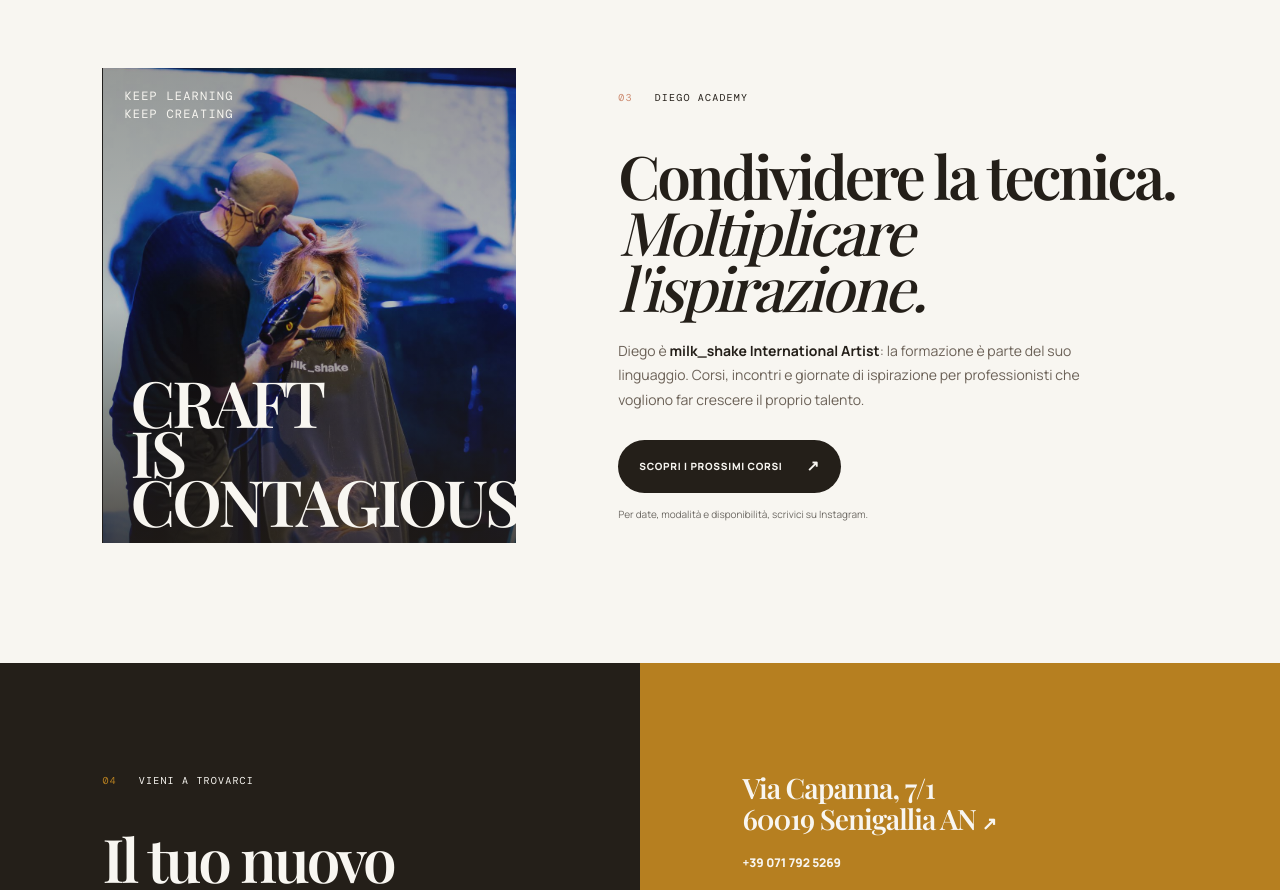
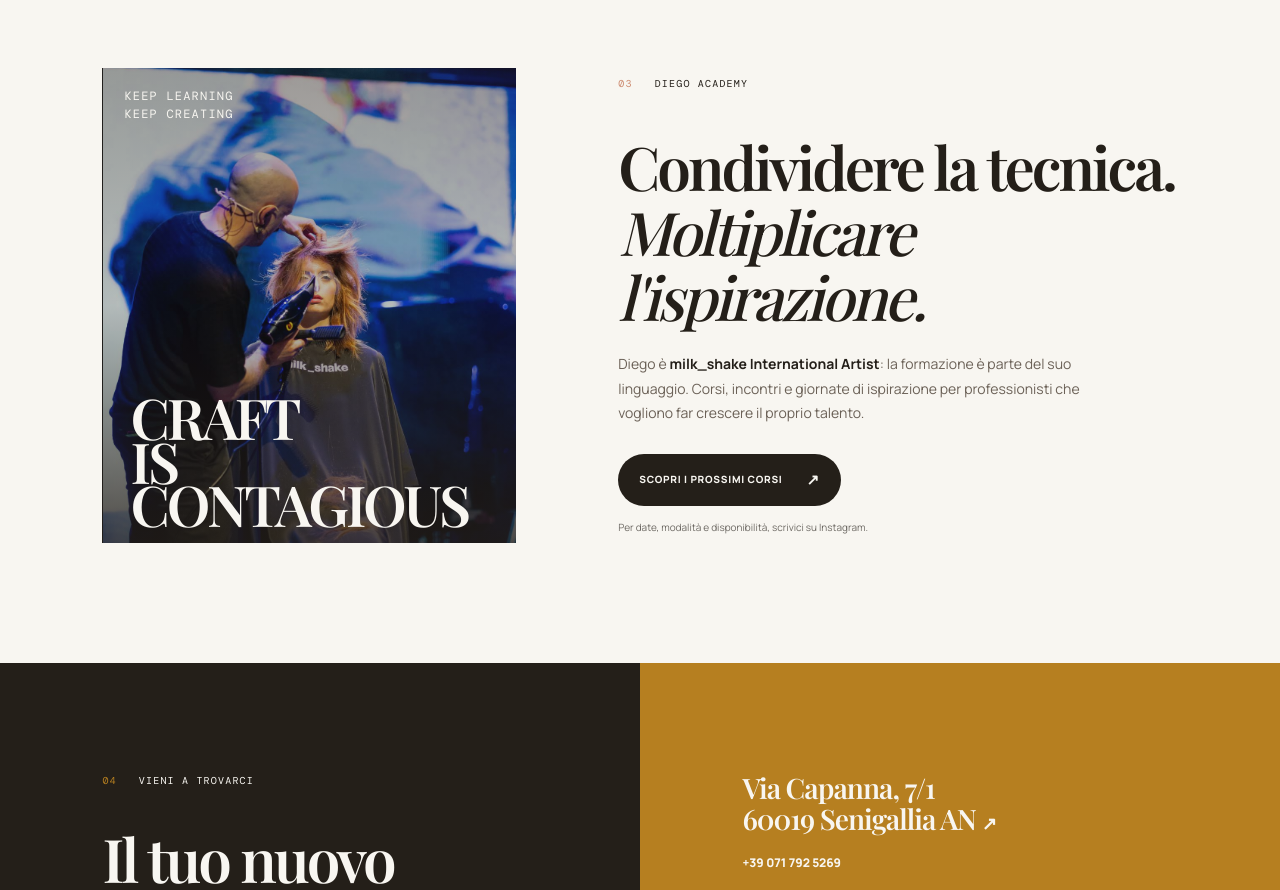
Before and after one commit to afattori/parrucchiere-DHC-Senigallia, a React (Vite) app: page / in a window 1280 px wide. Shown: the part 3260-4150 px from the top of the page. Built offline with nearby package versions, Linux system fonts and the light colour scheme; the HTML template or start-up script is replaced by a standard one; a web font is replaced by a local one.

Commit message:
Refine Academy typography spacing

```diff
--- a/src/components/site/Academy.tsx
+++ b/src/components/site/Academy.tsx
@@ -21,7 +21,7 @@ export const Academy = () => {
           <br />
           KEEP CREATING
         </p>
-        <div className="font-display absolute bottom-[18px] left-7 text-[clamp(43px,5vw,70px)] font-semibold leading-[0.77] tracking-[-3px]">
+        <div className="font-display absolute bottom-[18px] left-7 right-7 text-[clamp(40px,4.4vw,62px)] font-semibold leading-[0.77] tracking-[-3px]">
           CRAFT
           <br />
           IS
@@ -35,7 +35,7 @@ export const Academy = () => {
         <div className="font-mono-display flex items-center gap-[22px] text-[10px] tracking-[1.2px]">
           <span className="text-clay">03</span> DIEGO ACADEMY
         </div>
-        <h2 className="font-display mt-[43px] mb-[23px] text-[clamp(39px,4.7vw,68px)] font-semibold leading-[0.93] tracking-[-3px]">
+        <h2 className="font-display mt-[43px] mb-[23px] text-[clamp(39px,4.7vw,68px)] font-semibold leading-[1.08] tracking-[-3px]">
           Condividere la tecnica.
           <br />
           <em className="font-medium italic">Moltiplicare l'ispirazione.</em>
```
